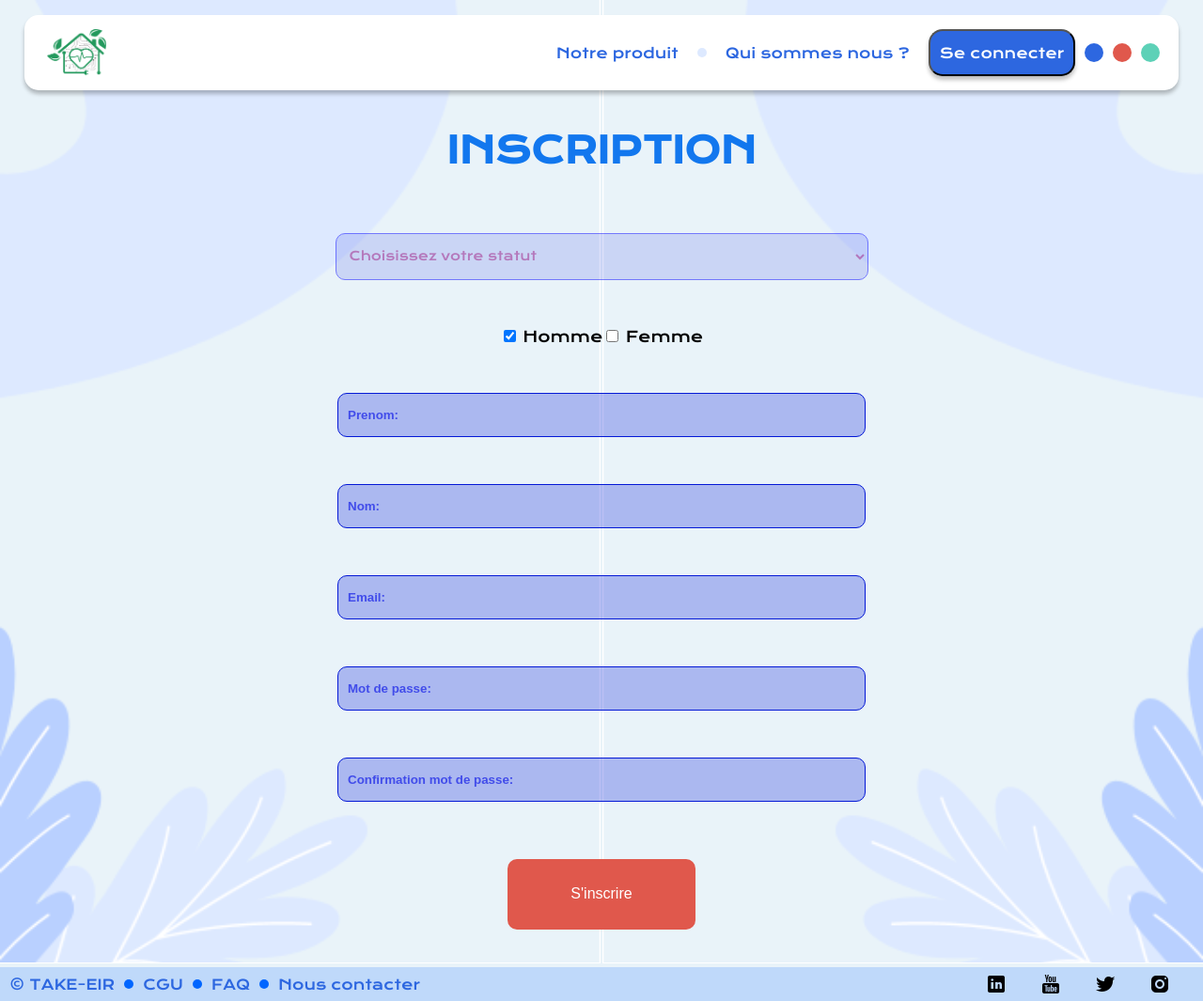
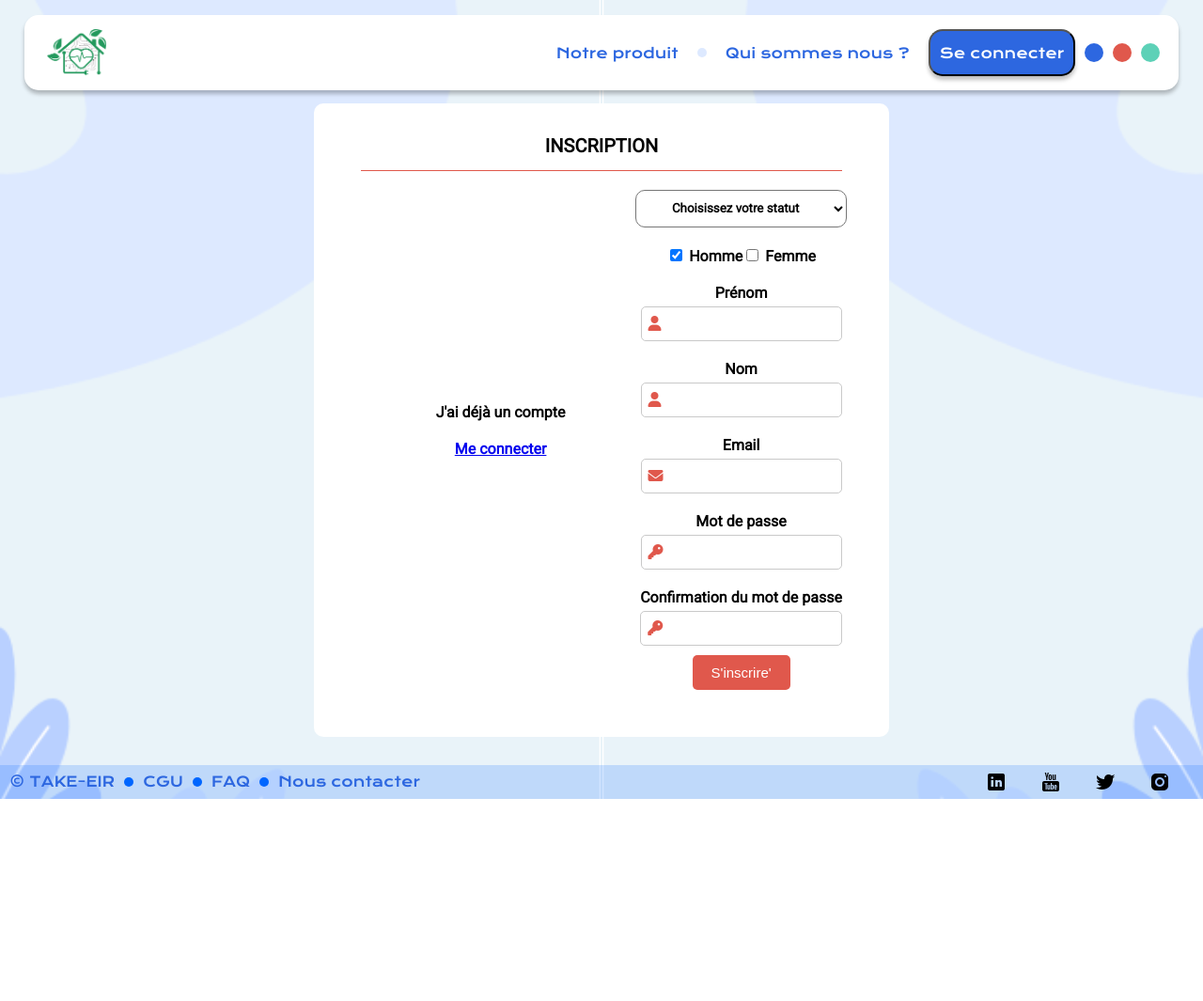
Before and after one commit to Theophile-Wemaere/take-eir-app, a PHP site: page /register.php in a window 1280 px wide. Shown: the whole page at 94% size. After the commit the page ends 850 px from the top, so only its background shows below. Run offline with PHP 8.4, Linux system fonts and the light colour scheme; some libraries are stand-ins or nearby versions.

Commit message:
new form on register also done

```diff
--- a/CSS/login.css
+++ b/CSS/login.css
@@ -19,7 +19,7 @@ form {
 	width: 40%;
 	max-height: 500px;
 	min-width: 250px;
-	padding: 50px;
+	padding: 20px 50px 20px 50px;
 	border-radius: 10px;
 }
 
--- a/CSS/register.css
+++ b/CSS/register.css
@@ -1,85 +1,146 @@
-.gender {
-  margin-bottom: 50px;
-  display: flex;
-  justify-content: space-around;
+@import url("https://fonts.googleapis.com/css2?family=Roboto&display=swap");
+
+body {
+	font-family: "Roboto", sans-serif;
+	font-weight: bold;
 }
 
-.type {
-  padding: 10px;
-  height: 50px;
-  width: 105%;
-  margin-bottom: 50px;
-  background-color: rgb(4, 25, 214, 0.27);
-  border-color: blue;
-  border-radius: 10px;
-  font-family: "Krona One";
-  color: purple;
-  opacity: 0.5;
+.wrapper {
+	display: flex;
+	align-items: center;
+	justify-content: center;
+	flex-direction: column;
 }
 
-label {
-  font-family: "Krona ONE";
+form {
+	background-color: white;
+	margin-left: auto;
+	margin-right: auto;
+	width: 40%;
+	min-width: 250px;
+	padding: 20px 50px 20px 50px;
+	border-radius: 10px;
 }
 
-.title_register {
-  margin-bottom: 5%;
-  text-align: center;
-  color: #1277ee;
-  font-family: "Krona One", sans-serif;
-  font-size: 3vw;
-}
-
-.form_inscription {
-  max-width: 540px;
-  width: 90%;
+.form_log {
+  width: 100%;
   display: flex;
   flex-direction: column;
   align-items: center;
 }
 
-.inscription {
+form h1 {
+	font-size: 20px;
+  text-align: center;
+}
+
+form div.separation {
+	background-color: #e0584c;
+	height: 1px;
+	width: 100%;
+}
+
+form div.corps-formulaire div.separation {
+  display: none;
+}
+
+form div.corps-formulaire {
+	display: flex;
+  flex-direction: row-reverse;
+	margin-bottom: 30px;
+}
+
+form .corps-formulaire div.groupe {
+	position: relative;
+	margin-top: 20px;
+	display: flex;
+	flex-wrap: wrap;
+	flex-direction: column;
+}
+
+form .gauche {
   display: flex;
   flex-direction: column;
+  justify-content: center;
   align-items: center;
-  justify-content: center;
-  font-family: "Reem Kufi", sans-serif;
-  max-height: 100%;
-  width: 100%;
 }
 
-.register_button {
-  border: 0;
-  line-height: 2.5;
-  padding: 0 20px;
-  font-size: 1rem;
-  text-align: center;
-  color: #fff;
-  border-radius: 10px;
-  background-color: #e0584c;
-  width: 200px;
-  height: 75px;
-  margin-top: 2%;
-  margin-bottom: 2%;
+form div.gauche div.groupe input {
+	margin-top: 5px;
+	padding: 10px 5px 10px 30px;
+	border: 1px solid #c9c9c9;
+	outline-color: #b9d0ff;
+	border-radius: 5px;
 }
 
-.register_button:hover {
-  opacity: 0.8;
-  transform: scale(1.1);
-  transition: 0.3s ease-in-out;
+form label {
+  text-align: center;
 }
 
-.Nom,
-.Prénom,
-.email,
-.mdp,
-.health_key {
-  padding: 10px;
-  height: 25px;
-  width: 100%;
-  margin-bottom: 50px;
-  background-color: rgb(4, 25, 214, 0.27);
-  border: 1px solid rgb(4, 25, 214);
-  border-radius: 10px;
+form div.gauche div.groupe i {
+	position: absolute;
+	color: #e0584c;
+	left: 0;
+	top: 25px;
+	padding: 9px 8px;
+}
+
+form .droite {
+  display: flex;
+  flex-direction: column;
+  justify-content: center;
+  align-items: center;
+  flex-grow: 1;
+}
+
+form .pied-formulaire {
+  display: flex;
+  justify-content: center;
+}
+
+form .pied-formulaire button {
+	margin-top: 10px;
+	background-color: #e0584c;
+	color: white;
+	font-size: 15px;
+	border: none;
+	padding: 10px 20px;
+	border-radius: 5px;
+	cursor: pointer;
+}
+
+form .pied-formulaire button:hover {
+	opacity: 0.8;
+	transform: scale(1.1);
+	transition: 0.3s ease-in-out;
+}
+
+.link {
+  margin-top: 20px;
+}
+
+.remember {
+  margin-top: 20px;
+  font-family: "Reem Kufi", sans-serif;
+  text-align: center;
+}
+
+.loader {
+  margin-top: 20px;
+  margin-bottom: 3%;
+  border: 8px solid rgba(0, 0, 0, 0.1);
+  border-left-color: #3498db;
+  border-radius: 50%;
+  width: 60px;
+  height: 60px;
+  animation: spin 1s linear infinite;
+  display: none;
+}
+
+@keyframes spin {
+  to {
+    transform: rotate(360deg);
+  }
 }
 
 ::-webkit-input-placeholder {
@@ -99,3 +160,58 @@ label {
   color: rgb(26, 35, 232, 0.73);
   font-weight: bold;
 }
+
+.sphere:hover {
+  transform: translateY(-50%);
+}
+
+.gender {
+  display: flex;
+  justify-content: space-around;
+  margin-top: 20px;
+}
+
+.type {
+  padding: 10px;
+  height: 40px;
+  width: 105%;
+  border-radius: 10px;
+	font-family: "Roboto", sans-serif;
+	font-weight: bold;
+  color: black;
+  background-color: transparent;
+  text-align: center;
+  margin-top: 20px;
+}
+
+::-webkit-input-placeholder {
+  color: rgb(26, 35, 232, 0.73);
+  font-weight: bold;
+}
+::-moz-placeholder {
+  color: rgb(26, 35, 232, 0.73);
+  font-weight: bold;
+}
+
+:-ms-input-placeholder {
+  color: rgb(26, 35, 232, 0.73);
+  font-weight: bold;
+}
+:-moz-placeholder {
+  color: rgb(26, 35, 232, 0.73);
+  font-weight: bold;
+}
+
+@media screen and (max-width: 1015px) {
+	body {
+		font-size: 14px;
+	}
+
+  form div.corps-formulaire {
+		flex-direction: column;
+	}
+
+  form div.corps-formulaire div.separation {
+    display: block;
+  }
+}
--- a/register.php
+++ b/register.php
@@ -14,6 +14,12 @@ if (isset($_SESSION["name"])) {
   <link rel="icon" href="/images/logo-notext.png" type="image/icon type" />
   <link href="https://fonts.googleapis.com/css?family=Krona+One" rel="stylesheet">
   <link href="https://fonts.googleapis.com/css?family=Nunito" rel="stylesheet">
+  <link rel="stylesheet" href="https://cdnjs.cloudflare.com/ajax/libs/font-awesome/6.1.1/css/all.min.css"
+    integrity="sha512-KfkfwYDsLkIlwQp6LFnl8zNdLGxu9YAA1QvwINks4PhcElQSvqcyVLLD9aMhXd13uQjoXtEKNosOWaZqXgel0g=="
+    crossorigin="anonymous" referrerpolicy="no-referrer" />
+  <link rel="stylesheet" href="https://cdnjs.cloudflare.com/ajax/libs/font-awesome/6.1.1/css/all.min.css"
+    integrity="sha512-KfkfwYDsLkIlwQp6LFnl8zNdLGxu9YAA1QvwINks4PhcElQSvqcyVLLD9aMhXd13uQjoXtEKNosOWaZqXgel0g=="
+    crossorigin="anonymous" referrerpolicy="no-referrer" />
   <title>Register</title>
   <script src="/JS/scripts.js"></script>
 </head>
@@ -21,9 +27,13 @@ if (isset($_SESSION["name"])) {
 <body>
   <?php require "top-bar.php"; ?>
   <div class="wrapper">
-    <div class="inscription">
-      <h1 class="title_register">INSCRIPTION</h1>
-      <form method="POST" class="form_inscription">
+    <form action="" method="POST">
+      <h1>INSCRIPTION</h1>
+      <div class="separation"></div>
+      <div class="corps-formulaire">
+
+        <div class="gauche">
+
           <select name="role" class="type">
             <option value=select>Choisissez votre statut</option>
             <option value=famille>Patient/Famille</option>
@@ -56,21 +66,48 @@ if (isset($_SESSION["name"])) {
             });
           </script>
 
-        <input class="Nom" type="text" name="name" placeholder="Prenom:" required>
-        <input class="Prénom" type="text" name="surname" placeholder="Nom:" required>
-        <input class="email" type="email" name="email" placeholder="Email:" required>
-        <input id="password" class="mdp" type="password" placeholder="Mot de passe:" required>
-        <input id="confirm-password" class="mdp" type="password" name="password" placeholder="Confirmation mot de passe:" required>
-        <div id="password-match-message" style="display:none;color:red;">Passwords doesn't match</div>
-        <button id="submit-button" type="submit" class="register_button">S'inscrire</button>
+          <div class="groupe">
+            <label>Prénom</label>
+            <input type="text" name="name" required>
+            <i class="fa-solid fa-user"></i>
+          </div>
+
+          <div class="groupe">
+            <label>Nom</label>
+            <input type="text" name="surname" required>
+            <i class="fa-solid fa-user"></i>
+          </div>
+
+          <div class="groupe">
+            <label>Email</label>
+            <input type="email" name="email" />
+            <i class="fa-solid fa-envelope"></i>
+          </div>
+
+          <div class="groupe">
+            <label>Mot de passe</label>
+            <input id="password" type="password" name="password" />
+            <i class="fa-solid fa-key"></i>
+          </div>
+
+          <div class="groupe">
+            <label>Confirmation du mot de passe</label>
+            <input id="confirm-password" type="password" name="password" required>
+            <i class="fa-solid fa-key"></i>
+          </div>
+
+          <div id="password-match-message" style="margin-top:20px;display:none;color:red;">Passwords doesn't match</div>
+          <div class="pied-formulaire">
+            <button id="submit-btn" type="submit">S'inscrire'</button>
             <script>
               const passwordInput = document.getElementById("password");
               const confirmPasswordInput = document.getElementById("confirm-password");
-          const submitButton = document.getElementById("submit-button")
+              const submitButton = document.getElementById("submit-btn")
               const message = document.getElementById("password-match-message");
 
               function checkPasswordMatch() {
                 if (passwordInput.value !== confirmPasswordInput.value) {
+                  console.log(passwordInput.value)
                   submitButton.disabled = true;
                   submitButton.style.pointerEvents = 'none';
                   submitButton.style.opacity = '0.5';
@@ -86,20 +123,40 @@ if (isset($_SESSION["name"])) {
               passwordInput.addEventListener("input", checkPasswordMatch);
               confirmPasswordInput.addEventListener("input", checkPasswordMatch);
             </script>
+          </div>
+          <div id="loader" class="loader"></div>
+          <script>
+            const btn = document.getElementById("submit-btn");
+            const loader = document.getElementById("loader");
 
-      </form>
+            btn.addEventListener("click", () => {
+              loader.style.display = "block";
+              // Code pour lancer une requête ou une opération qui prend du temps
+              setTimeout(() => {
+                loader.style.display = "none";
+              }, 2000); // Temps en millisecondes avant de cacher le loader
+            });
+          </script>
+
+        </div>
+        <div class="separation" style="margin-top: 20px;margin-bottom: 20px;"></div>
+        <div class="droite">
+          <a>J'ai déjà un compte</a>
+          <a class="link" href="/login.php">Me connecter</a>
+        </div>
+      </div>
     <?php if ($_SERVER["REQUEST_METHOD"] == "POST") {
       require "database.php";
       $role = null;
       switch ($_POST["role"]) {
         case "famille":
+          $role = 3;
+          break;
+        case "medecin":
           $role = 2;
           break;
-          case "medecin":
+        default:
           $role = 3;
-            break;
-          default:
-            $role = 2;
           break;
       }
       $gender = $_POST["gender"];
@@ -113,7 +170,7 @@ if (isset($_SESSION["name"])) {
         "id" => $id,
       ]);
       if ($stmt->rowCount() > 0) {
-          echo '<p style="color: red;">Error, user with this email already exist !</p>';
+        echo '<p style="color: red;text-align: center;">Error, user with this email already exist !</p>';
       } else {
         // Generate hashed password using PASSWORD_ARGON2ID algorithm
         $options = [
@@ -157,12 +214,12 @@ if (isset($_SESSION["name"])) {
           $_SESSION["role_permission"] = $row["role_permission"];
           echo '<script>window.location.href = "/";</script>';
         } else {
-            echo '<p style="color: red;">Error creating user !</p>';
+          echo '<p style="color: red;text-align: center;">Error creating user !</p>';
         }
       }
     } ?>
 
-    </div>
+    </form>
   </div>
   <?php require "bottom-bar.php"; ?>
 </body>
```
Also changed, not shown: login-temp.php (deleted, +0 -116 lines), login.php (+30 -11 lines), register-temp.php (deleted, +0 -170 lines). Lines whose indentation alone changed are shown as unchanged.
